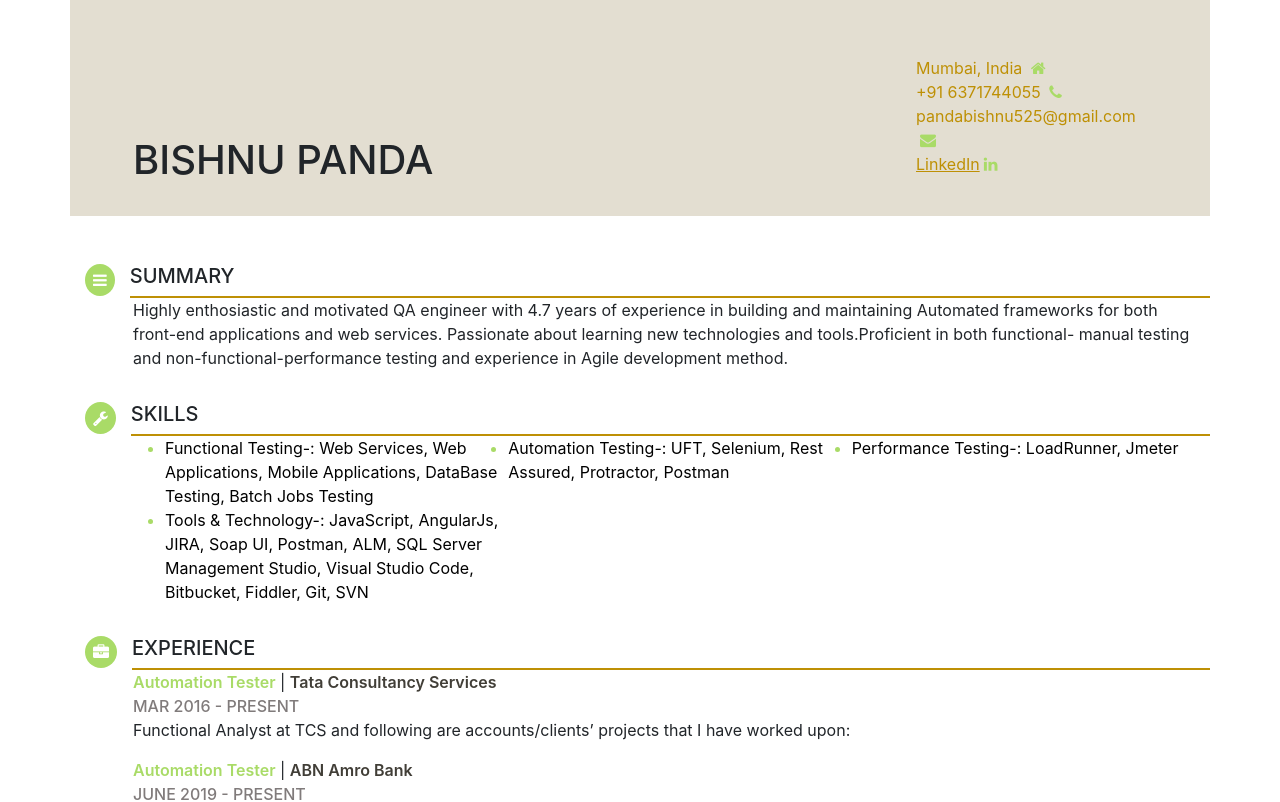
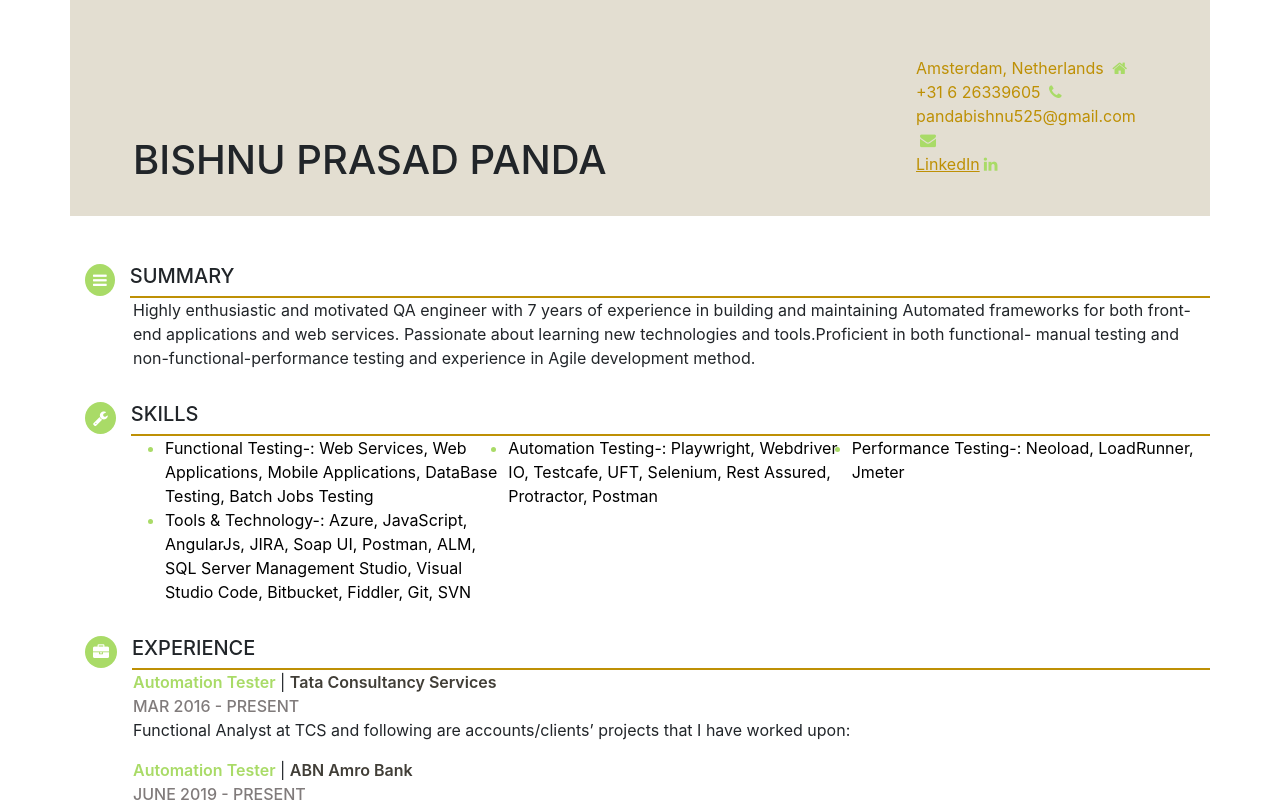
Before and after one commit to bishnupanda93/profile, a React (Create React App) app: page / in a window 1280 px wide. Shown: the top 802 px of the page. Built offline with nearby package versions, Linux system fonts and the light colour scheme.

Commit message:
Update App.js

```diff
--- a/src/App.js
+++ b/src/App.js
@@ -4,18 +4,18 @@
 
 function App() {
   const person ={
-    name : 'Bishnu Panda',
-    address: 'Mumbai, India',
-    phone :'+91 6371744055',
+    name : 'Bishnu Prasad Panda',
+    address: 'Amsterdam, Netherlands',
+    phone :'+31 6 26339605',
     email:'pandabishnu525@gmail.com',
     linkedIn:'https://www.linkedin.com/in/bishnu-panda-309669113'
   }
-  const summary = 'Highly enthosiastic and motivated QA engineer with 4.7 years of experience in building and maintaining Automated frameworks for both front-end applications and web services. Passionate about learning new technologies and tools.Proficient in both functional- manual testing and non-functional-performance testing and experience in Agile development method.';
+  const summary = 'Highly enthusiastic and motivated QA engineer with 7 years of experience in building and maintaining Automated frameworks for both front-end applications and web services. Passionate about learning new technologies and tools.Proficient in both functional- manual testing and non-functional-performance testing and experience in Agile development method.';
   const skills=[
-    'Functional Testing-: Web Services,	Web Applications, Mobile Applications,	DataBase Testing, Batch Jobs Testing',
-    'Automation Testing-: UFT,	Selenium, Rest Assured, Protractor, Postman',
-    'Performance Testing-: LoadRunner, Jmeter',
-    'Tools & Technology-: JavaScript, AngularJs, JIRA, Soap UI, Postman, ALM, SQL Server Management Studio, Visual Studio Code,	Bitbucket, Fiddler, Git, SVN',
+    'Functional Testing-: Web Services,	Web Applications, Mobile Applications, DataBase Testing, Batch Jobs Testing',
+    'Automation Testing-: Playwright, Webdriver IO, Testcafe, UFT, Selenium, Rest Assured, Protractor, Postman',
+    'Performance Testing-: Neoload, LoadRunner, Jmeter',
+    'Tools & Technology-: Azure, JavaScript, AngularJs, JIRA, Soap UI, Postman, ALM, SQL Server Management Studio, Visual Studio Code, Bitbucket, Fiddler, Git, SVN',
   ];
   const experience =[
     {
```
